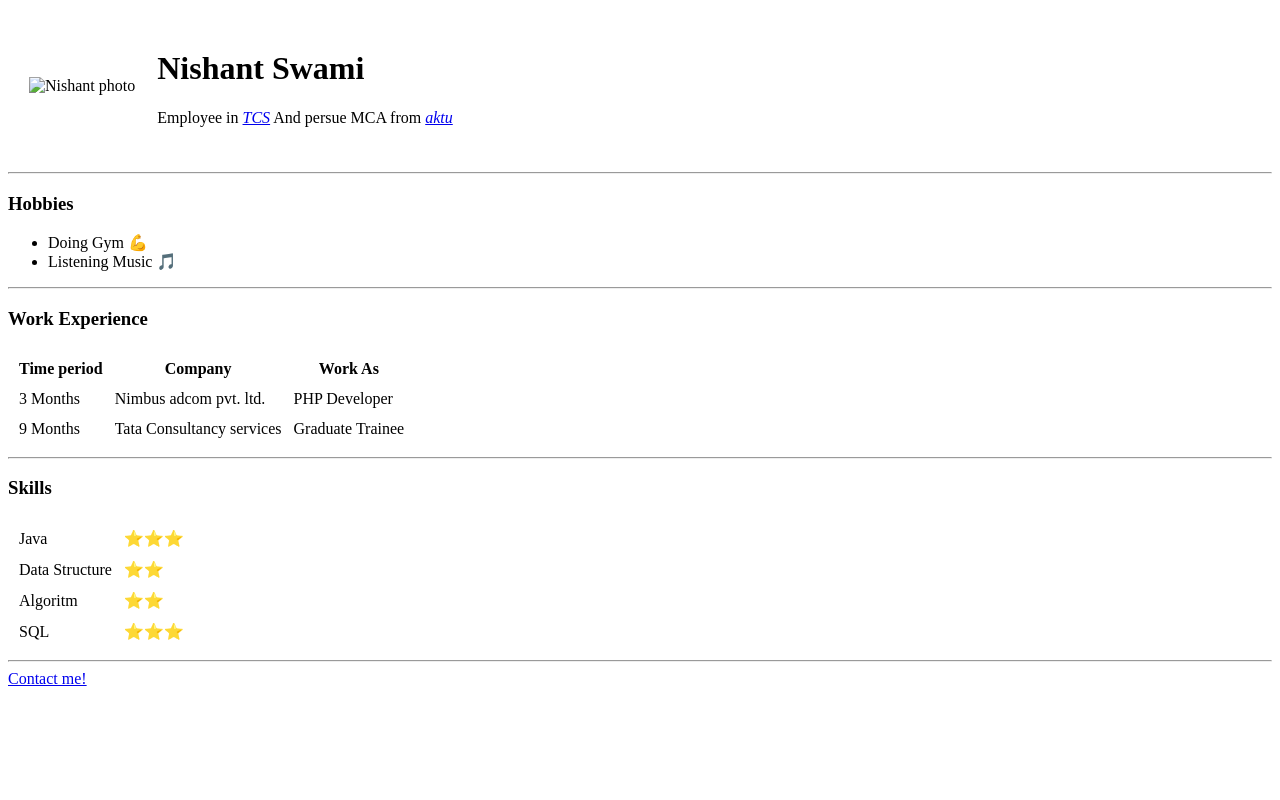
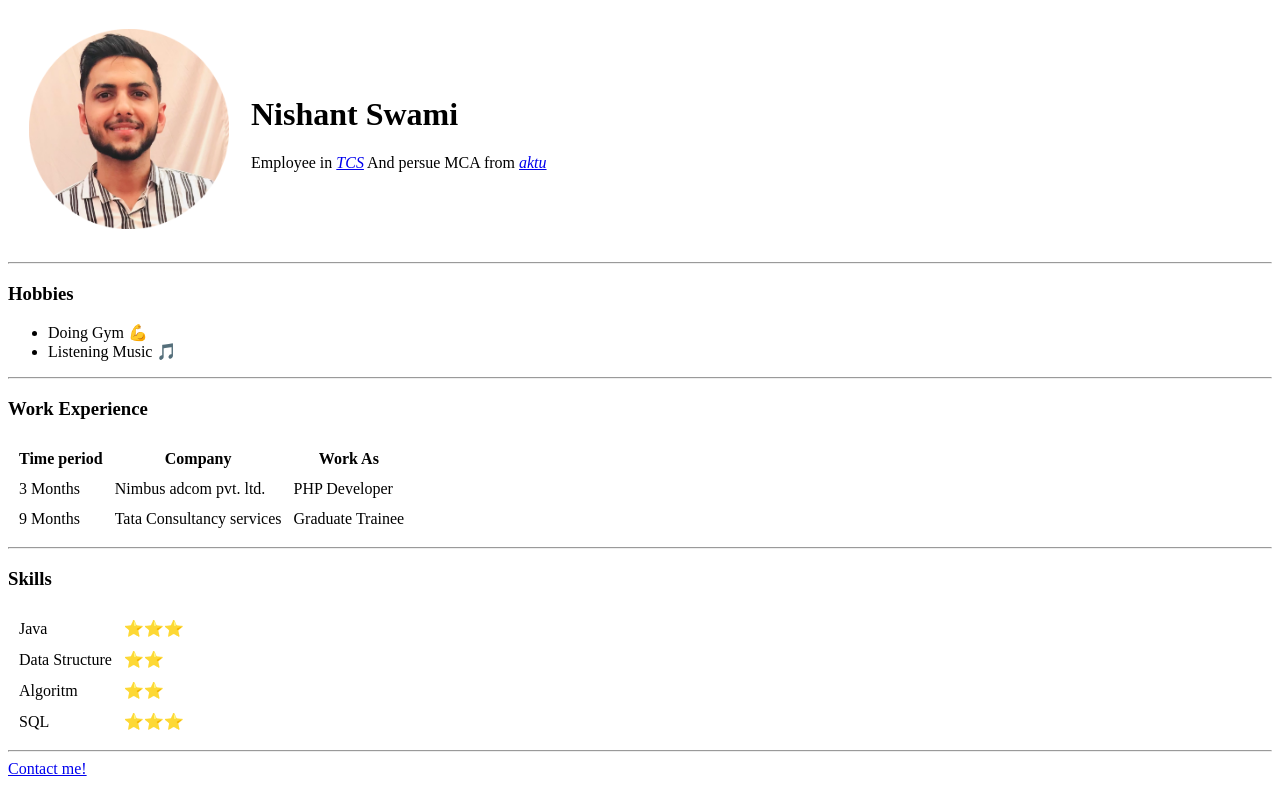
Before and after one commit to Nishant2501/cv, a plain HTML site: page index.html in a window 1280 px wide. Drawn offline with Linux system fonts and the light colour scheme.

Commit message:
Update index.html

```diff
--- a/index.html
+++ b/index.html
@@ -7,7 +7,7 @@
   <body>
     <table cellspacing="20">
       <tr>
-        <td><img src="images/My photo.png" alt="Nishant photo" width="200"/></td>
+        <td><img src="My photo.png" alt="Nishant photo" width="200"/></td>
         <td>  <h1>Nishant Swami</h1>
           <p>Employee in <a href="https://www.tcs.com/"><i>TCS</i></a> And persue MCA from <a href="https://aktu.ac.in/"><i>aktu</i></a></p>
         </td>
```
